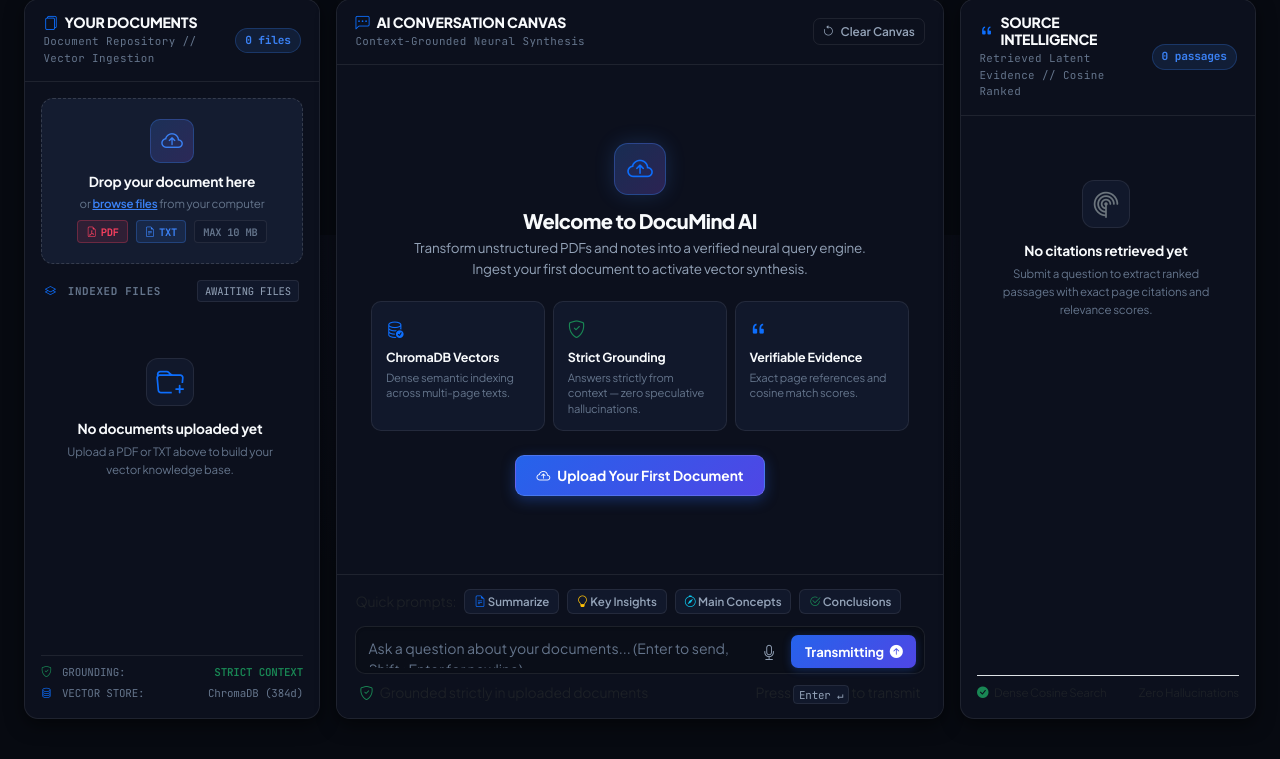
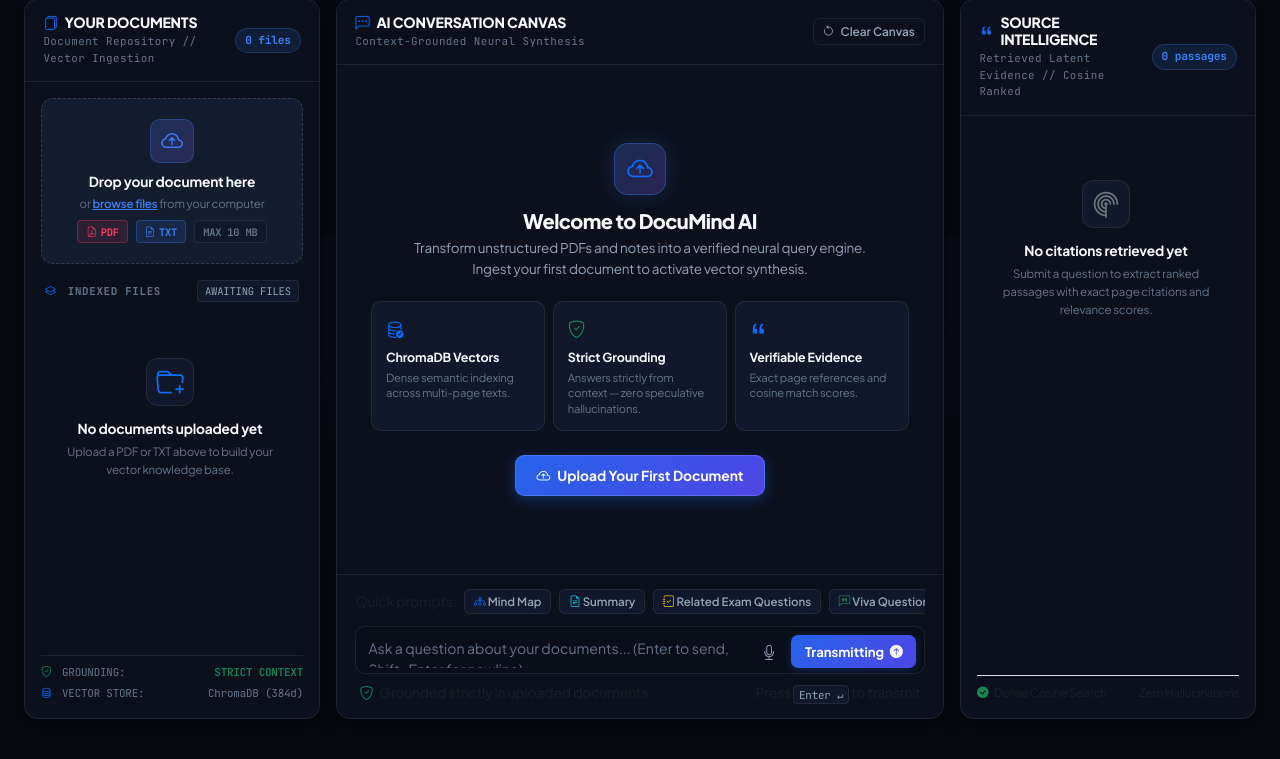
Before and after one commit to pranavbavane5-sketch/documind-ai-rag-assistant, a Django app: page / in a window 1280 px wide. Shown: the part 565-1324 px from the top of the page. Run offline with Django 5.2, Linux system fonts and the light colour scheme; data that the repository does not hold is empty.

Commit message:
feat: add quick prompts for mind map, summary, exam questions, and viva questions

```diff
--- a/documents/templates/documents/index.html
+++ b/documents/templates/documents/index.html
@@ -399,17 +399,17 @@
                                     <!-- Suggested Prompt Chips -->
                                     <div class="dm-chips-label mb-2 fw-medium">Suggested research prompts:</div>
                                     <div class="d-flex flex-wrap justify-content-center gap-2" id="dmPromptChipsContainer">
-                                        <button class="dm-pill-chip" data-prompt="Summarize this document and highlight its core concepts and key takeaways.">
-                                            <i class="bi bi-file-earmark-text text-primary"></i> Summarize this document
+                                        <button class="dm-pill-chip" data-action="mind_map" data-prompt="Generate a structured visual mind map and concept breakdown of this document showing core topics, subtopics, and relationships.">
+                                            <i class="bi bi-diagram-3 text-primary"></i> <span>Mind Map</span>
                                         </button>
-                                        <button class="dm-pill-chip" data-prompt="What are the key findings, definitions, and concepts explained in the text?">
-                                            <i class="bi bi-lightbulb text-warning"></i> Find the key insights
+                                        <button class="dm-pill-chip" data-action="summary" data-prompt="Provide a comprehensive structured summary of this document, highlighting the core concepts, methodologies, and key takeaways.">
+                                            <i class="bi bi-file-earmark-text text-info"></i> <span>Summary</span>
                                         </button>
-                                        <button class="dm-pill-chip" data-prompt="Explain the main concepts of this document in clear, easy to understand terms.">
-                                            <i class="bi bi-compass text-info"></i> Explain the main concepts
+                                        <button class="dm-pill-chip" data-action="exam_questions" data-prompt="Generate important exam-oriented short and long questions based on this document with model answers and key marking points.">
+                                            <i class="bi bi-journal-check text-warning"></i> <span>Exam Questions</span>
                                         </button>
-                                        <button class="dm-pill-chip" data-prompt="What are the main conclusions and practical applications discussed?">
-                                            <i class="bi bi-check2-circle text-success"></i> What are the conclusions?
+                                        <button class="dm-pill-chip" data-action="viva_questions" data-prompt="Generate top viva-voce and technical oral examination questions based on this document with concise, concept-focused answers.">
+                                            <i class="bi bi-chat-left-quote text-success"></i> <span>Viva Questions</span>
                                         </button>
                                     </div>
                                 </div>
@@ -464,17 +464,17 @@
                         <!-- Quick Actions Bar -->
                         <div class="dm-quick-actions-bar mb-2 d-flex align-items-center gap-2 overflow-x-auto pb-1" id="dmQuickActionsBar">
                             <span class="dm-quick-label small text-muted d-none d-sm-inline">Quick prompts:</span>
-                            <button type="button" class="btn btn-sm dm-quick-pill" data-action="summarize" title="Summarize document">
-                                <i class="bi bi-file-earmark-text text-primary"></i> <span>Summarize</span>
+                            <button type="button" class="btn btn-sm dm-quick-pill" data-action="mind_map" title="Generate Mind Map">
+                                <i class="bi bi-diagram-3 text-primary"></i> <span>Mind Map</span>
                             </button>
-                            <button type="button" class="btn btn-sm dm-quick-pill" data-action="key_findings" title="Key findings">
-                                <i class="bi bi-lightbulb text-warning"></i> <span>Key Insights</span>
+                            <button type="button" class="btn btn-sm dm-quick-pill" data-action="summary" title="Comprehensive Summary">
+                                <i class="bi bi-file-earmark-text text-info"></i> <span>Summary</span>
                             </button>
-                            <button type="button" class="btn btn-sm dm-quick-pill" data-action="explain_simply" title="Explain concepts">
-                                <i class="bi bi-compass text-info"></i> <span>Main Concepts</span>
+                            <button type="button" class="btn btn-sm dm-quick-pill" data-action="exam_questions" title="Related Exam Questions">
+                                <i class="bi bi-journal-check text-warning"></i> <span>Related Exam Questions</span>
                             </button>
-                            <button type="button" class="btn btn-sm dm-quick-pill" data-action="conclusions" title="Conclusions">
-                                <i class="bi bi-check2-circle text-success"></i> <span>Conclusions</span>
+                            <button type="button" class="btn btn-sm dm-quick-pill" data-action="viva_questions" title="Viva Voce Questions">
+                                <i class="bi bi-chat-left-quote text-success"></i> <span>Viva Questions</span>
                             </button>
                         </div>
 
--- a/static/js/documind.js
+++ b/static/js/documind.js
@@ -197,16 +197,22 @@ document.addEventListener('DOMContentLoaded', () => {
             locale: 'en-IN',
             fallbackLocales: ['en-US', 'en-GB', 'en'],
             quickPrompts: {
-                summarize: 'Summarize this document and highlight its core concepts and key takeaways.',
-                key_findings: 'What are the key findings, definitions, and concepts explained in the text?',
-                explain_simply: 'Explain the main concepts of this document in clear, easy to understand terms.',
-                conclusions: 'What are the main conclusions and practical applications discussed?'
+                mind_map: 'Generate a structured visual mind map and concept breakdown of this document showing core topics, subtopics, and relationships.',
+                summary: 'Provide a comprehensive structured summary of this document, highlighting the core concepts, methodologies, and key takeaways.',
+                exam_questions: 'Generate important exam-oriented short and long questions based on this document with model answers and key marking points.',
+                viva_questions: 'Generate top viva-voce and technical oral examination questions based on this document with concise, concept-focused answers.'
+            },
+            quickPills: {
+                mind_map: 'Mind Map',
+                summary: 'Summary',
+                exam_questions: 'Related Exam Questions',
+                viva_questions: 'Viva Questions'
             },
             suggestedChips: [
-                { icon: 'bi-file-earmark-text', text: 'Summarize this document', prompt: 'Summarize this document and highlight its core concepts and key takeaways.' },
-                { icon: 'bi-lightbulb', text: 'Find the key insights', prompt: 'What are the key findings, definitions, and concepts explained in the text?' },
-                { icon: 'bi-compass', text: 'Explain the main concepts', prompt: 'Explain the main concepts of this document in clear, easy to understand terms.' },
-                { icon: 'bi-check2-circle', text: 'What are the conclusions?', prompt: 'What are the main conclusions and practical applications discussed?' }
+                { icon: 'bi-diagram-3', text: 'Mind Map', prompt: 'Generate a structured visual mind map and concept breakdown of this document showing core topics, subtopics, and relationships.', action: 'mind_map' },
+                { icon: 'bi-file-earmark-text', text: 'Summary', prompt: 'Provide a comprehensive structured summary of this document, highlighting the core concepts, methodologies, and key takeaways.', action: 'summary' },
+                { icon: 'bi-journal-check', text: 'Related Exam Questions', prompt: 'Generate important exam-oriented short and long questions based on this document with model answers and key marking points.', action: 'exam_questions' },
+                { icon: 'bi-chat-left-quote', text: 'Viva Questions', prompt: 'Generate top viva-voce and technical oral examination questions based on this document with concise, concept-focused answers.', action: 'viva_questions' }
             ],
             listeningText: 'Listening in English (en-IN)... Speak your question',
             noSpeechMsg: 'No speech was detected. Please click the mic and try again.'
@@ -217,16 +223,22 @@ document.addEventListener('DOMContentLoaded', () => {
             locale: 'hi-IN',
             fallbackLocales: ['hi'],
             quickPrompts: {
-                summarize: 'इस दस्तावेज़ का एक व्यापक सारांश प्रस्तुत करें और इसके मुख्य निष्कर्ष और महत्वपूर्ण बिंदु बताएं।',
-                key_findings: 'इस दस्तावेज़ में समझाए गए मुख्य निष्कर्ष, परिभाषाएँ और मूल अवधारणाएँ क्या हैं?',
-                explain_simply: 'इस दस्तावेज़ के मुख्य विषय को सरल शब्दों में आसानी से समझाएं।',
-                conclusions: 'इस दस्तावेज़ के मुख्य निष्कर्ष और व्यावहारिक अनुप्रयोग क्या हैं?'
+                mind_map: 'इस दस्तावेज़ का एक विस्तृत विज़ुअल माइंड मैप (Mind Map) और मुख्य विषयों का वैचारिक विश्लेषण तैयार करें।',
+                summary: 'इस दस्तावेज़ का एक व्यापक सारांश प्रस्तुत करें और इसके मुख्य निष्कर्ष और महत्वपूर्ण बिंदु बताएं।',
+                exam_questions: 'इस दस्तावेज़ पर आधारित परीक्षा उपयोगी महत्वपूर्ण प्रश्न (Exam Questions) और उनके मॉडल उत्तर तैयार करें।',
+                viva_questions: 'मौखिक परीक्षा (Viva-voce) और तकनीकी साक्षात्कार के लिए मुख्य प्रश्न और उनके संक्षिप्त सटीक उत्तर तैयार करें।'
+            },
+            quickPills: {
+                mind_map: 'माइंड मैप',
+                summary: 'सारांश',
+                exam_questions: 'परीक्षा प्रश्न',
+                viva_questions: 'वाइवा प्रश्न'
             },
             suggestedChips: [
-                { icon: 'bi-file-earmark-text', text: 'दस्तावेज़ का सारांश दें', prompt: 'इस दस्तावेज़ का एक व्यापक सारांश प्रस्तुत करें और इसके मुख्य निष्कर्ष और महत्वपूर्ण बिंदु बताएं।' },
-                { icon: 'bi-lightbulb', text: 'मुख्य निष्कर्ष क्या हैं?', prompt: 'इस दस्तावेज़ में समझाए गए मुख्य निष्कर्ष, परिभाषाएँ और मूल अवधारणाएँ क्या हैं?' },
-                { icon: 'bi-compass', text: 'मूल अवधारणाएं समझाएं', prompt: 'इस दस्तावेज़ के मुख्य विषय को सरल शब्दों में आसानी से समझाएं।' },
-                { icon: 'bi-check2-circle', text: 'मुख्य निष्कर्ष और परिणाम', prompt: 'इस दस्तावेज़ के मुख्य निष्कर्ष और व्यावहारिक अनुप्रयोग क्या हैं?' }
+                { icon: 'bi-diagram-3', text: 'माइंड मैप', prompt: 'इस दस्तावेज़ का एक विस्तृत विज़ुअल माइंड मैप (Mind Map) और मुख्य विषयों का वैचारिक विश्लेषण तैयार करें।', action: 'mind_map' },
+                { icon: 'bi-file-earmark-text', text: 'सारांश', prompt: 'इस दस्तावेज़ का एक व्यापक सारांश प्रस्तुत करें और इसके मुख्य निष्कर्ष और महत्वपूर्ण बिंदु बताएं।', action: 'summary' },
+                { icon: 'bi-journal-check', text: 'परीक्षा प्रश्न', prompt: 'इस दस्तावेज़ पर आधारित परीक्षा उपयोगी महत्वपूर्ण प्रश्न (Exam Questions) और उनके मॉडल उत्तर तैयार करें।', action: 'exam_questions' },
+                { icon: 'bi-chat-left-quote', text: 'वाइवा प्रश्न', prompt: 'मौखिक परीक्षा (Viva-voce) और तकनीकी साक्षात्कार के लिए मुख्य प्रश्न और उनके संक्षिप्त सटीक उत्तर तैयार करें।', action: 'viva_questions' }
             ],
             listeningText: 'हिन्दी में सुन रहे हैं (hi-IN)... अपना प्रश्न बोलें',
             noSpeechMsg: 'कोई आवाज़ नहीं सुनाई दी। कृपया माइक पर दोबारा क्लिक करें।'
@@ -237,16 +249,22 @@ document.addEventListener('DOMContentLoaded', () => {
             locale: 'mr-IN',
             fallbackLocales: ['mr', 'hi-IN'],
             quickPrompts: {
-                summarize: 'या दस्तऐवजाचा सर्वसमावेशक सारांश द्या आणि त्यातील मुख्य संकल्पना व निष्कर्ष स्पष्ट करा.',
-                key_findings: 'दस्तऐवजातील प्रमुख निष्कर्ष, व्याख्या आणि महत्त्वाच्या संकल्पना कोणत्या आहेत?',
-                explain_simply: 'या दस्तऐवजाचा मुख्य विषय सोप्या भाषेत समजावून सांगा.',
-                conclusions: 'या दस्तऐवजाचे मुख्य निष्कर्ष आणि व्यावहारिक उपयोग काय आहेत?'
+                mind_map: 'या दस्तऐवजाचा सविस्तर व्हिज्युअल माइंड मॅप (Mind Map) आणि मुख्य घटकांचे विश्लेषण तयार करा.',
+                summary: 'या दस्तऐवजाचा सर्वसमावेशक सारांश द्या आणि त्यातील मुख्य संकल्पना व निष्कर्ष स्पष्ट करा.',
+                exam_questions: 'या दस्तऐवजावर आधारित महत्त्वाचे परीक्षाभिमुख प्रश्न (Exam Questions) आणि मॉडेल उत्तरे तयार करा.',
+                viva_questions: 'तोंडी परीक्षेसाठी (Viva Questions) आणि तांत्रिक मुलाखतीसाठी महत्त्वाचे प्रश्न आणि अचूक उत्तरे तयार करा.'
+            },
+            quickPills: {
+                mind_map: 'माइंड मॅप',
+                summary: 'सारांश',
+                exam_questions: 'परीक्षा प्रश्न',
+                viva_questions: 'व्हायव्हा प्रश्न'
             },
             suggestedChips: [
-                { icon: 'bi-file-earmark-text', text: 'दस्तऐवजाचा सारांश द्या', prompt: 'या दस्तऐवजाचा सर्वसमावेशक सारांश द्या आणि त्यातील मुख्य संकल्पना व निष्कर्ष स्पष्ट करा.' },
-                { icon: 'bi-lightbulb', text: 'प्रमुख निष्कर्ष कोणते आहेत?', prompt: 'दस्तऐवजातील प्रमुख निष्कर्ष, व्याख्या आणि महत्त्वाच्या संकल्पना कोणत्या आहेत?' },
-                { icon: 'bi-compass', text: 'मुख्य संकल्पना स्पष्ट करा', prompt: 'या दस्तऐवजाचा मुख्य विषय सोप्या भाषेत समजावून सांगा.' },
-                { icon: 'bi-check2-circle', text: 'मुख्य निष्कर्ष काय आहेत?', prompt: 'या दस्तऐवजाचे मुख्य निष्कर्ष आणि व्यावहारिक उपयोग काय आहेत?' }
+                { icon: 'bi-diagram-3', text: 'माइंड मॅप', prompt: 'या दस्तऐवजाचा सविस्तर व्हिज्युअल माइंड मॅप (Mind Map) आणि मुख्य घटकांचे विश्लेषण तयार करा.', action: 'mind_map' },
+                { icon: 'bi-file-earmark-text', text: 'सारांश', prompt: 'या दस्तऐवजाचा सर्वसमावेशक सारांश द्या आणि त्यातील मुख्य संकल्पना व निष्कर्ष स्पष्ट करा.', action: 'summary' },
+                { icon: 'bi-journal-check', text: 'परीक्षा प्रश्न', prompt: 'या दस्तऐवजावर आधारित महत्त्वाचे परीक्षाभिमुख प्रश्न (Exam Questions) आणि मॉडेल उत्तरे तयार करा.', action: 'exam_questions' },
+                { icon: 'bi-chat-left-quote', text: 'व्हायव्हा प्रश्न', prompt: 'तोंडी परीक्षेसाठी (Viva Questions) आणि तांत्रिक मुलाखतीसाठी महत्त्वाचे प्रश्न आणि अचूक उत्तरे तयार करा.', action: 'viva_questions' }
             ],
             listeningText: 'मराठीत ऐकत आहे (mr-IN)... आपला प्रश्न बोला',
             noSpeechMsg: 'कोणताही आवाज ऐकू आला नाही. कृपया माइकवर पुन्हा क्लिक करा.'
@@ -268,6 +286,18 @@ document.addEventListener('DOMContentLoaded', () => {
 
         const langLabel = document.getElementById('dmSelectedLangLabel');
         if (langLabel) langLabel.textContent = cfg.label;
+
+        // Update bottom quick action pills labels
+        const quickBar = document.getElementById('dmQuickActionsBar');
+        if (quickBar && cfg.quickPills) {
+            quickBar.querySelectorAll('.dm-quick-pill').forEach(btn => {
+                const action = btn.getAttribute('data-action');
+                const span = btn.querySelector('span');
+                if (span && cfg.quickPills[action]) {
+                    span.textContent = cfg.quickPills[action];
+                }
+            });
+        }
 
         updatePromptChips(langCode);
     }
@@ -522,13 +552,15 @@ document.addEventListener('DOMContentLoaded', () => {
         document.querySelectorAll('.dm-pill-chip').forEach(chip => {
             chip.onclick = () => {
                 const promptText = chip.getAttribute('data-prompt');
-                if (queryInput) {
+                const action = chip.getAttribute('data-action');
+                if (queryInput && promptText) {
                     queryInput.value = promptText;
                     queryInput.dispatchEvent(new Event('input'));
                     if (window.innerWidth < 992 && tabBtnChat) {
                         tabBtnChat.click();
                     }
-                    chatForm.dispatchEvent(new Event('submit'));
+                    const isVisual = (action === 'mind_map');
+                    submitQuery(promptText, isVisual);
                 }
             };
         });
@@ -545,6 +577,9 @@ document.addEventListener('DOMContentLoaded', () => {
             const btn = document.createElement('button');
             btn.className = 'dm-pill-chip';
             btn.setAttribute('data-prompt', chip.prompt);
+            if (chip.action) {
+                btn.setAttribute('data-action', chip.action);
+            }
             btn.innerHTML = `<i class="bi ${chip.icon} text-primary"></i> <span>${escapeHtml(chip.text)}</span>`;
             chipsContainer.appendChild(btn);
         });
@@ -572,7 +607,8 @@ document.addEventListener('DOMContentLoaded', () => {
                     if (window.innerWidth < 992 && tabBtnChat) {
                         tabBtnChat.click();
                     }
-                    chatForm.dispatchEvent(new Event('submit'));
+                    const isVisual = (action === 'mind_map');
+                    submitQuery(promptText, isVisual);
                 }
             });
         });
```
